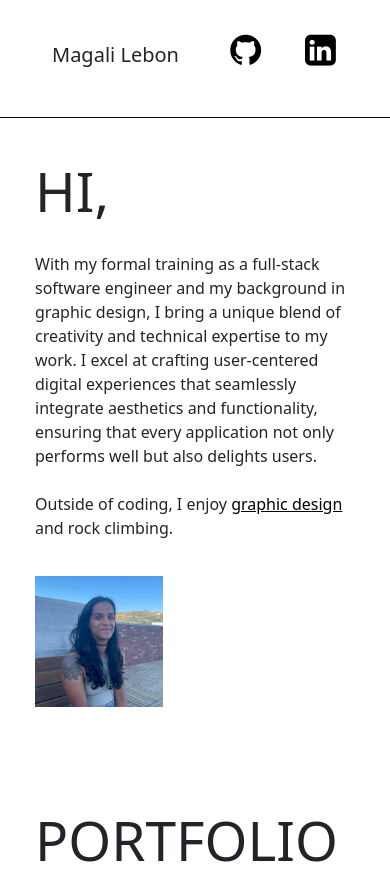
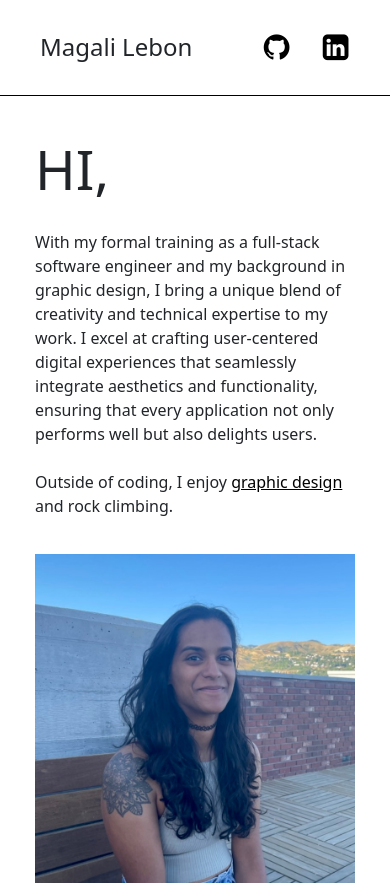
Before and after one commit to maglb/React-Portfolio, a React (Vite) app: page / in a window 390 px wide. Shown: the top 885 px of the page. Built offline with nearby package versions, Linux system fonts and the light colour scheme.

Commit message:
Responsiveness for ipad and navigation fixed

```diff
--- a/src/style.css
+++ b/src/style.css
@@ -20,6 +20,10 @@ nav ul,
 footer {
   display: flex;
   flex-wrap: wrap;
+}
+
+ul {
+margin: 0;
 }
 
 /* Typography */
@@ -93,6 +97,10 @@ align-items: center;
   font-size: 30px;
 }
 
+.container-fluid {
+/* align-items: center; */
+}
+
 .link {
   text-decoration: none;
   font-size: 20px;
@@ -158,6 +166,7 @@ a:hover {
 .myphoto {
   width: 30%;
   height: 30%;
+  align-self: center;
 }
 
 /* Portfolio container */
@@ -328,23 +337,85 @@ footer {
   flex: 1 1 50%;
 }
 
-/* #mystory {
-  width: 50% !important;
-} */
-
 .myphoto {
-  width: 40% !important;
     align-self: flex-end;
-    padding-bottom: 60px;
+  padding-bottom: 13%;
 }
 
 }
 
+@media screen and (max-width: 913px) {
+h2 {
+  font-size: 120px ;
+}
 
-@media screen and (max-width: 768px) {
+.fa {
+  font-size: 50px;
+}
+
+  .portfolio{
+    max-width: 100%;
+  }
+
+  .mydescription {
+  flex: 1 1 50%;
+}
+
+  #about,
+#portfolio {
+  margin: 0 70px;
+}
+
+#about {
+  column-gap: 35px;
+}
+
+.myphoto {
+  width: 35%;
+  align-self: flex-end;
+  padding-bottom: 17%;
+}
+
+}
+
+/* #mystory {
+  width: 50% !important;
+}
+
+.myphoto {
+  width: 40%;
+    align-self: flex-end;
+    padding-bottom: 60px;
+} */
+
+@media screen and (max-width: 821px) {
+
+.myphoto {
+  width: 35%;
+  align-self: flex-end;
+  padding-bottom: 30%;
+}
+
+/* .fa {
+  font-size: 50px;
+} */
+
+}
+
+
+@media screen and (max-width: 550px) {
 
   h1 {
-    font-size: 20px;
+    font-size: 24px;
+    margin: 0;
+  }
+
+.fa {
+  font-size: 30px;
+}
+
+  .container-fluid {
+    padding:0;
   }
 
 
@@ -368,6 +439,9 @@ h3 {
     margin-top: 40px !important;
   }
 
+.navigation{
+  column-gap: 30px;
+}
 
   .portfolio {
     padding: 20px;
```
